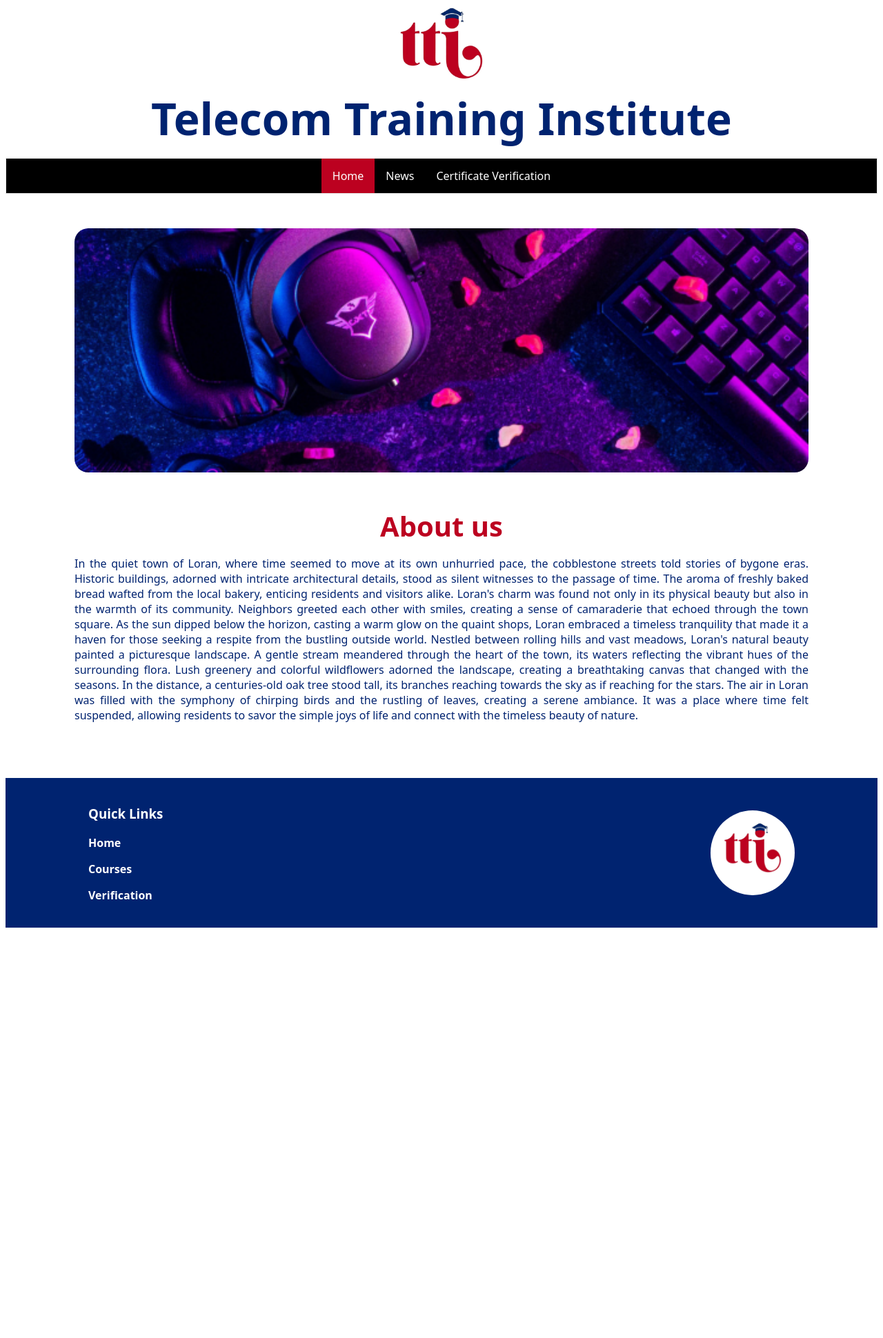
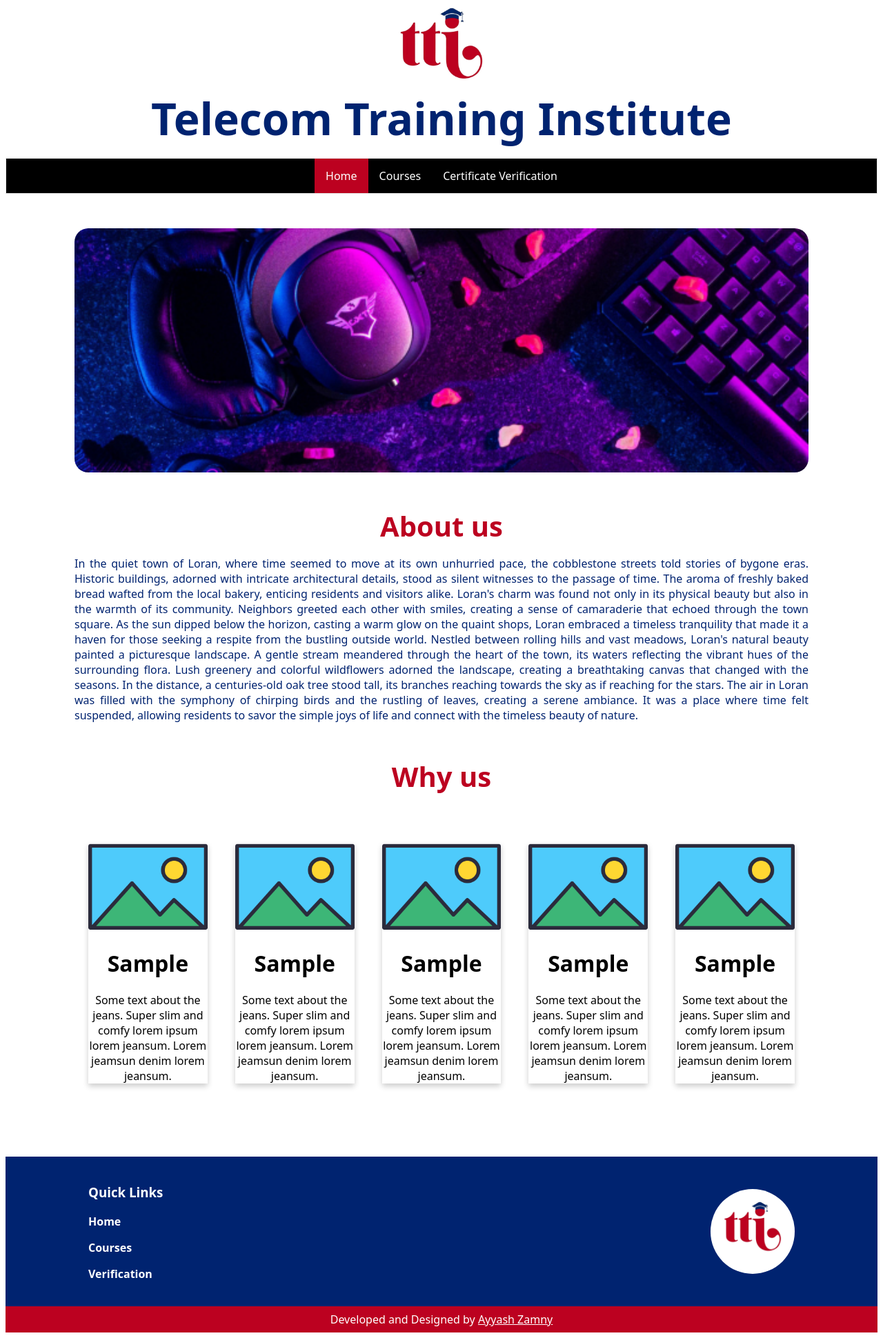
Before and after one commit to ayyashzamny/Certificate-Verification, a PHP site: page / in a window 1280 px wide. Shown: the whole page at 69% size. Before the commit the page ends 1345 px from the top, so only its background shows below. Run offline with PHP 8.4, Linux system fonts and the light colour scheme.

Commit message:
home page is done and the i ahve created a header and a footer separatly

```diff
--- /dev/null
+++ b/Style/HeaderFooter.css
@@ -0,0 +1,103 @@
+/*Header*/
+
+.logo {
+    display: block;
+    margin-left: auto;
+    margin-right: auto;
+    width: 10%;
+    margin-bottom: 10px; /* Added margin-bottom to reduce the gap */
+  }
+
+  .title {
+    text-align: center;
+    font-size: 5vw;
+    font-family: system-ui, -apple-system, BlinkMacSystemFont, 'Segoe UI', Roboto, Oxygen, Ubuntu, Cantarell, 'Open Sans', 'Helvetica Neue', sans-serif;
+    color: #002370;
+    margin-top: 10px; /* Added margin-top to reduce the gap */
+    margin-bottom: 14px;
+  }
+
+  /* Nav bar */
+ul {
+    list-style-type: none;
+    margin: 0;
+    padding: 0;
+    overflow: hidden;
+    border: 1px solid #e7e7e7;
+    background-color: #000000;
+    font-family: system-ui, -apple-system, BlinkMacSystemFont, 'Segoe UI', Roboto, Oxygen, Ubuntu, Cantarell, 'Open Sans', 'Helvetica Neue', sans-serif;
+    display: flex; /* Add display: flex */
+    justify-content: center; /* Add justify-content: center */
+  }
+
+  @media screen and (min-width: 601px) {
+    ul {
+      font-size: 16px;
+    }
+  }
+
+  @media screen and (max-width: 600px) {
+    ul {
+      font-size: 13px;
+    }
+  }
+
+  li {
+    float: left;
+  }
+
+  li a {
+    display: block;
+    color: #ffffff;
+    text-align: center;
+    padding: 14px 16px;
+    text-decoration: none;
+  }
+
+  li a:hover:not(.active) {
+    background-color: #252525;
+  }
+
+  li a.active {
+    color: white;
+    background-color: #BC0120;
+  }
+
+
+
+ /*Footer*/
+
+ .footer {
+    background-color: #002370;
+    display: flex;
+    justify-content: space-between;
+    align-items: center;
+    padding: 20px;
+    margin-top: 80px;
+  }
+
+  .links {
+    color: #ffffff;
+    font-weight: bold;
+    margin-left: 100px; /* Pushes the links to the left */
+  }
+
+  .Footer-logo {
+    width: 10%;
+    border-radius: 50%;
+    margin-right: 100px; /* Removes the default margin for the image */
+  }
+
+.copyright{
+  text-align: center;
+  color: #ffffff;
+  background-color: #BC0120;
+  margin-top: 0;
+  margin-bottom: 8px;
+  padding-top: 8px;
+  padding-bottom: 8px;
+}
+
+.mylink{
+  color: #ffffff;
+}
--- a/Style/indexStyle.css
+++ b/Style/indexStyle.css
@@ -92,25 +30,37 @@ ul {
     font-size: 100%;
   }
 
-  /*Footer*/
+  /*Why us content*/
 
-  .footer {
-    background-color: #002370;
-    display: flex;
-    justify-content: space-between;
-    align-items: center;
-    padding: 20px;
-    margin-top: 80px;
+  * {
+    box-sizing: border-box;
   }
 
-  .links {
-    color: #ffffff;
-    font-weight: bold;
-    margin-left: 100px; /* Pushes the links to the left */
+  .row {
+    display: flex;
+    justify-content: center; /* Center the items horizontally */
+    margin-left: 100px;
+    margin-right: 100px;
+    margin-top: 50px;
   }
 
-  .Footer-logo {
-    width: 10%;
-    border-radius: 50%;
-    margin-right: 100px; /* Removes the default margin for the image */
+  .card {
+    box-shadow: 0 4px 8px 0 rgba(0, 0, 0, 0.2);
+    max-width: 250px;
+    text-align: center;
+    margin: 10px;
   }
+
+  /* Create three equal columns that sit next to each other */
+  .column {
+    flex: 20%;
+    padding: 10px;
+  }
+
+  .WhyTitle {
+    text-align: center;
+    margin-top: 50px;
+    margin-bottom: 16px;
+    color: #BC0120;
+    font-size: 250%;
+  }
--- a/index.html
+++ b/index.html
@@ -4,6 +4,7 @@
     <meta charset="UTF-8">
     <meta name="viewport" content="width=device-width, initial-scale=1.0">
     <link rel="stylesheet" href="Style/indexStyle.css">
+    <link rel="stylesheet" href="Style/HeaderFooter.css">
     <title>Home</title>
 </head>
 <body>
@@ -11,7 +12,7 @@
     <h2 class="title">Telecom Training Institute</h2>
     <ul>
         <li><a class="active" href="#home">Home</a></li>
-        <li><a href="#Courses">News</a></li>
+        <li><a href="#Courses">Courses</a></li>
         <li><a href="#Certificate_Verification">Certificate Verification</a></li>
     </ul>
 
@@ -48,7 +49,51 @@
         Nestled between rolling hills and vast meadows, Loran's natural beauty painted a picturesque landscape. A gentle stream meandered through the heart of the town, its waters reflecting the vibrant hues of the surrounding flora. Lush greenery and colorful wildflowers adorned the landscape, creating a breathtaking canvas that changed with the seasons. In the distance, a centuries-old oak tree stood tall, its branches reaching towards the sky as if reaching for the stars. The air in Loran was filled with the symphony of chirping birds and the rustling of leaves, creating a serene ambiance. It was a place where time felt suspended, allowing residents to savor the simple joys of life and connect with the timeless beauty of nature.
       </p>
 
+      <h2 class="WhyTitle">Why us</h2>
 
+      <div class="row">
+
+        <div class="column">
+          <div class="card">
+            <img src="img/sample.png" alt="Denim Jeans" style="width:100%">
+            <h1>Sample</h1>
+            <p>Some text about the jeans. Super slim and comfy lorem ipsum lorem jeansum. Lorem jeamsun denim lorem jeansum.</p>
+          </div>
+        </div>
+
+        <div class="column">
+          <div class="card">
+            <img src="img/sample.png" alt="Denim Jeans" style="width:100%">
+            <h1>Sample</h1>
+            <p>Some text about the jeans. Super slim and comfy lorem ipsum lorem jeansum. Lorem jeamsun denim lorem jeansum.</p>
+          </div>
+        </div>
+
+        <div class="column">
+          <div class="card">
+            <img src="img/sample.png" alt="Denim Jeans" style="width:100%">
+            <h1>Sample</h1>
+            <p>Some text about the jeans. Super slim and comfy lorem ipsum lorem jeansum. Lorem jeamsun denim lorem jeansum.</p>
+          </div>
+        </div>
+
+        <div class="column">
+          <div class="card">
+            <img src="img/sample.png" alt="Denim Jeans" style="width:100%">
+            <h1>Sample</h1>
+            <p>Some text about the jeans. Super slim and comfy lorem ipsum lorem jeansum. Lorem jeamsun denim lorem jeansum.</p>
+          </div>
+        </div>
+
+        <div class="column">
+          <div class="card">
+            <img src="img/sample.png" alt="Denim Jeans" style="width:100%">
+            <h1>Sample</h1>
+            <p>Some text about the jeans. Super slim and comfy lorem ipsum lorem jeansum. Lorem jeamsun denim lorem jeansum.</p>
+          </div>
+        </div>
+
+      </div>
 
       <div class="footer">
         <div class="links">
@@ -61,5 +106,6 @@
         <img src="img/tti_logoFooter.jpg" alt="Footer_Logo" class="Footer-logo">
 
       </div>
+      <p class="copyright">Developed and Designed by <a href="https://ayyashzamny.github.io/portfolio/" class="mylink">Ayyash Zamny</a></p>
 </body>
 </html>
```
Also changed, not shown: other parts of Style/indexStyle.css (+0 -62 lines), img/sample.png (added).
